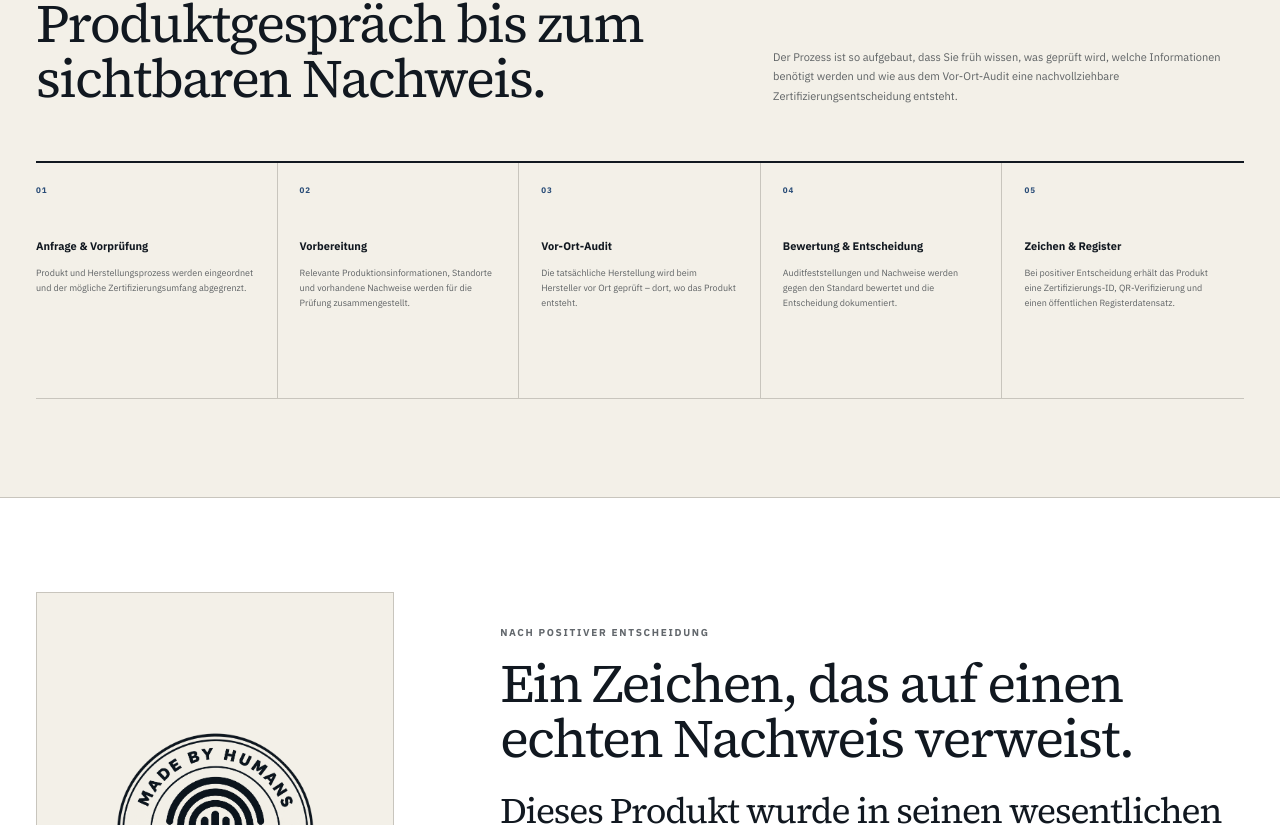
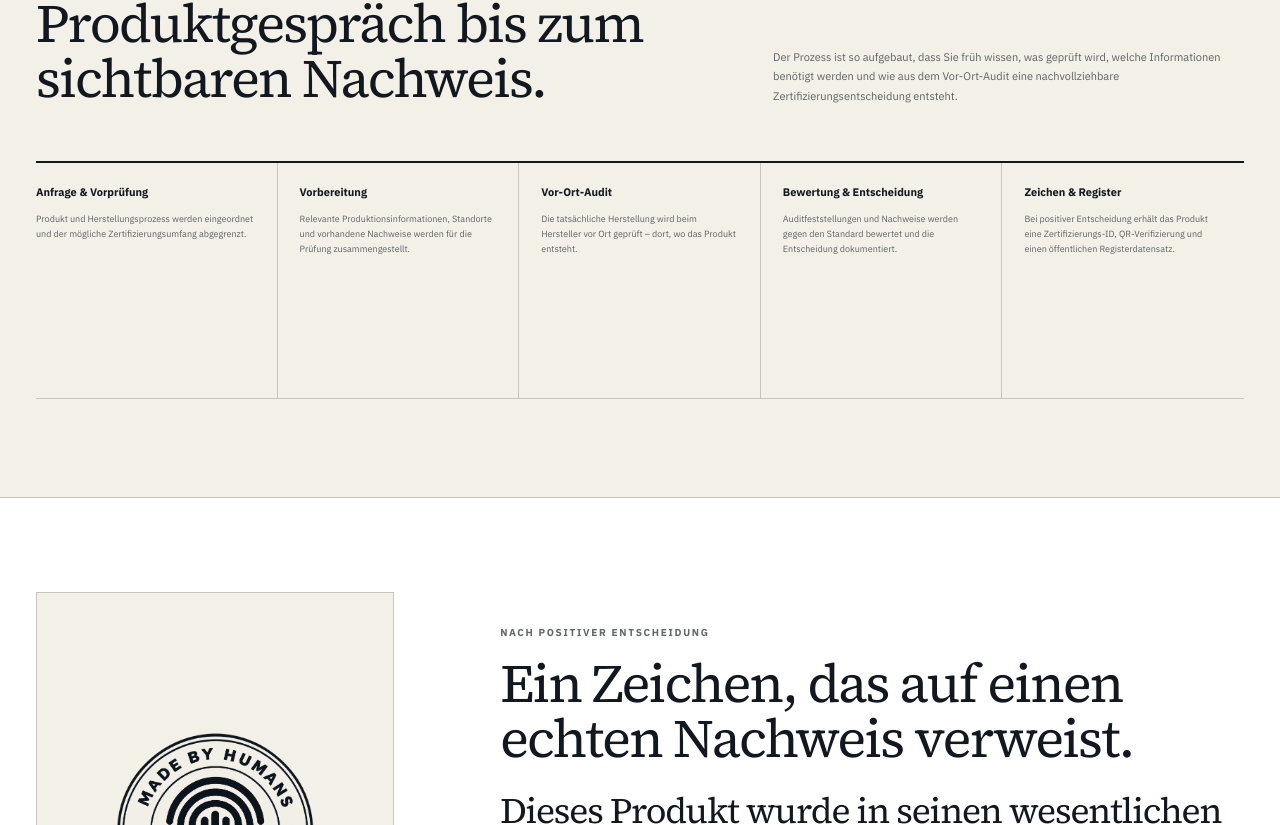
Before and after one commit to dennis-glaser-coder/human-certification-web, a Next.js app: page / in a window 1280 px wide. Shown: the part 3335-4160 px from the top of the page. Built offline with nearby package versions, Linux system fonts and the light colour scheme.

Commit message:
Startseiten-Prozess ohne sichtbare Nummern darstellen

```diff
--- a/src/app/page.js
+++ b/src/app/page.js
@@ -17,11 +17,11 @@ const auditChecks = [
 ];
 
 const certificationSteps = [
-  ['01', 'Anfrage & Vorprüfung', 'Produkt und Herstellungsprozess werden eingeordnet und der mögliche Zertifizierungsumfang abgegrenzt.'],
-  ['02', 'Vorbereitung', 'Relevante Produktionsinformationen, Standorte und vorhandene Nachweise werden für die Prüfung zusammengestellt.'],
-  ['03', 'Vor-Ort-Audit', 'Die tatsächliche Herstellung wird beim Hersteller vor Ort geprüft – dort, wo das Produkt entsteht.'],
-  ['04', 'Bewertung & Entscheidung', 'Auditfeststellungen und Nachweise werden gegen den Standard bewertet und die Entscheidung dokumentiert.'],
-  ['05', 'Zeichen & Register', 'Bei positiver Entscheidung erhält das Produkt eine Zertifizierungs-ID, QR-Verifizierung und einen öffentlichen Registerdatensatz.'],
+  ['Anfrage & Vorprüfung', 'Produkt und Herstellungsprozess werden eingeordnet und der mögliche Zertifizierungsumfang abgegrenzt.'],
+  ['Vorbereitung', 'Relevante Produktionsinformationen, Standorte und vorhandene Nachweise werden für die Prüfung zusammengestellt.'],
+  ['Vor-Ort-Audit', 'Die tatsächliche Herstellung wird beim Hersteller vor Ort geprüft – dort, wo das Produkt entsteht.'],
+  ['Bewertung & Entscheidung', 'Auditfeststellungen und Nachweise werden gegen den Standard bewertet und die Entscheidung dokumentiert.'],
+  ['Zeichen & Register', 'Bei positiver Entscheidung erhält das Produkt eine Zertifizierungs-ID, QR-Verifizierung und einen öffentlichen Registerdatensatz.'],
 ];
 
 const communicationPoints = [
@@ -182,9 +182,8 @@ export default function Home() {
           </div>
 
           <div className="salesProcessGrid">
-            {certificationSteps.map(([number, title, copy]) => (
-              <article key={number}>
-                <span>{number}</span>
+            {certificationSteps.map(([title, copy]) => (
+              <article key={title}>
                 <strong>{title}</strong>
                 <p>{copy}</p>
               </article>
```
